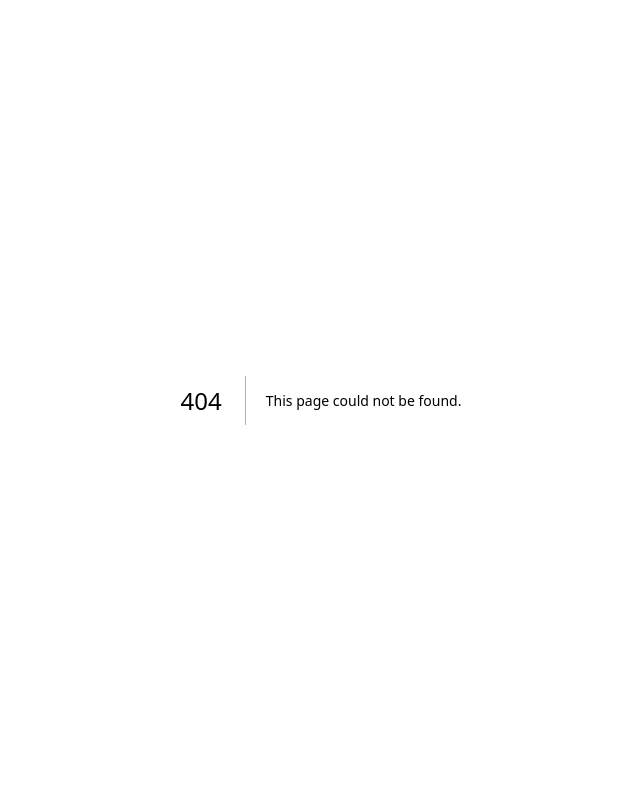
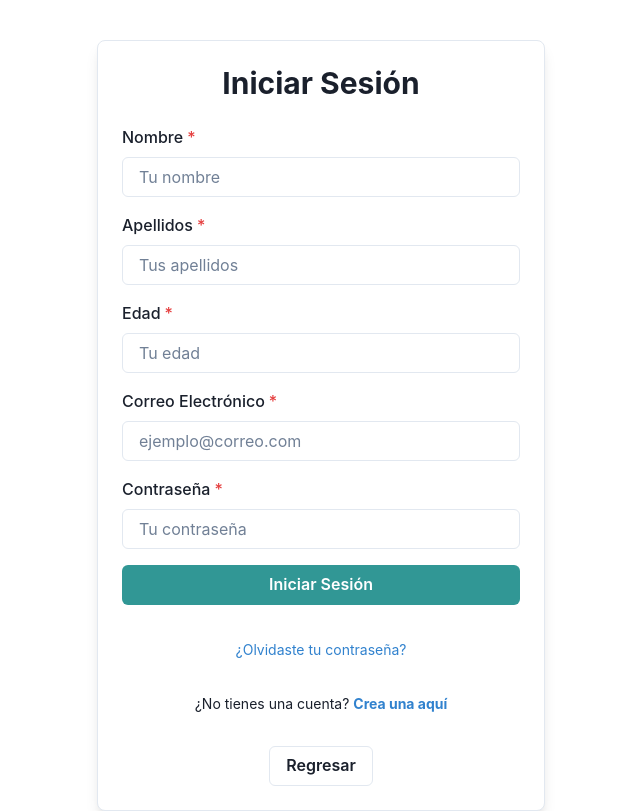
Before and after one commit to PatrickPalacios/Proyecto-Final, a Next.js app in the folder basketball-league/: page /login in a window 1280 px wide. Before the commit this address had no page. Shown: the whole page, without its empty margins (319-959 px from the left). Built offline with nearby package versions, Linux system fonts and the light colour scheme.

Commit message:
✨Creación del archivo login.js

```diff
--- /dev/null
+++ b/basketball-league/pages/login.js
@@ -0,0 +1,171 @@
+import {
+    Box,
+    Button,
+    FormControl,
+    FormLabel,
+    Input,
+    Heading,
+    VStack,
+    useToast,
+    useColorModeValue,
+    Text,
+    Link,
+} from "@chakra-ui/react";
+import { useState } from "react";
+import { useRouter } from "next/router";
+
+const Login = () => {
+    const [email, setEmail] = useState("");
+    const [password, setPassword] = useState("");
+    const [name, setName] = useState("");
+    const [lastName, setLastName] = useState("");
+    const [age, setAge] = useState("");
+    const toast = useToast();
+    const router = useRouter();
+
+    const handleSubmit = (e) => {
+        e.preventDefault();
+
+        // Validación de los campos
+        if (!email || !password || !name || !lastName || !age) {
+            toast({
+                title: "Error",
+                description: "Por favor completa todos los campos.",
+                status: "error",
+                duration: 3000,
+                isClosable: true,
+            });
+            return;
+        }
+
+        // Validar que la edad sea un número
+        if (isNaN(age) || age <= 0) {
+            toast({
+                title: "Error",
+                description: "La edad debe ser un número positivo.",
+                status: "error",
+                duration: 3000,
+                isClosable: true,
+            });
+            return;
+        }
+
+        // Lógica para manejar inicio de sesión
+        toast({
+            title: "Inicio de sesión exitoso",
+            description: `Bienvenido ${name} ${lastName}`,
+            status: "success",
+            duration: 3000,
+            isClosable: true,
+        });
+
+        // Limpiar campos
+        setEmail("");
+        setPassword("");
+        setName("");
+        setLastName("");
+        setAge("");
+    };
+
+    return (
+        <Box
+            maxW="md"
+            mx="auto"
+            mt={10}
+            p={6}
+            borderWidth="1px"
+            borderRadius="lg"
+            bg={useColorModeValue("white", "gray.700")}
+            boxShadow="lg"
+        >
+            <Heading as="h1" mb={6} size="lg" textAlign="center">
+                Iniciar Sesión
+            </Heading>
+            <form onSubmit={handleSubmit}>
+                <VStack spacing={4}>
+                    <FormControl id="name" isRequired>
+                        <FormLabel>Nombre</FormLabel>
+                        <Input
+                            type="text"
+                            value={name}
+                            onChange={(e) => setName(e.target.value)}
+                            placeholder="Tu nombre"
+                        />
+                    </FormControl>
+                    <FormControl id="lastName" isRequired>
+                        <FormLabel>Apellidos</FormLabel>
+                        <Input
+                            type="text"
+                            value={lastName}
+                            onChange={(e) => setLastName(e.target.value)}
+                            placeholder="Tus apellidos"
+                        />
+                    </FormControl>
+                    <FormControl id="age" isRequired>
+                        <FormLabel>Edad</FormLabel>
+                        <Input
+                            type="number"
+                            value={age}
+                            onChange={(e) => setAge(e.target.value)}
+                            placeholder="Tu edad"
+                        />
+                    </FormControl>
+                    <FormControl id="email" isRequired>
+                        <FormLabel>Correo Electrónico</FormLabel>
+                        <Input
+                            type="email"
+                            value={email}
+                            onChange={(e) => setEmail(e.target.value)}
+                            placeholder="ejemplo@correo.com"
+                        />
+                    </FormControl>
+                    <FormControl id="password" isRequired>
+                        <FormLabel>Contraseña</FormLabel>
+                        <Input
+                            type="password"
+                            value={password}
+                            onChange={(e) => setPassword(e.target.value)}
+                            placeholder="Tu contraseña"
+                        />
+                    </FormControl>
+                    <Button type="submit" colorScheme="teal" size="md" width="full">
+                        Iniciar Sesión
+                    </Button>
+                    <Box textAlign="center" mt={4}>
+                        <Link
+                            color="blue.500"
+                            fontSize="sm"
+                            onClick={() => router.push("/forgot-password")}
+                        >
+                            ¿Olvidaste tu contraseña?
+                        </Link>
+                    </Box>
+                    <Box textAlign="center" mt={4}>
+                        <Text fontSize="sm">
+                            ¿No tienes una cuenta?{" "}
+                            <Link
+                                color="blue.500"
+                                fontWeight="bold"
+                                onClick={() => router.push("/register")}
+                            >
+                                Crea una aquí
+                            </Link>
+                        </Text>
+                    </Box>
+                     {/* Botón para regresar a la página anterior */}
+                     <Box textAlign="center" mt={4}>
+                        <Button
+                            colorScheme="gray"
+                            variant="outline"
+                            onClick={() => router.back()} // Esto lleva al usuario a la página anterior
+                        >
+                            Regresar
+                        </Button>
+                    </Box>
+                </VStack>
+            </form>
+        </Box>
+    );
+};
+
+export default Login;
```
Also changed, not shown: basketball-league/public/logo.jpg (added).
